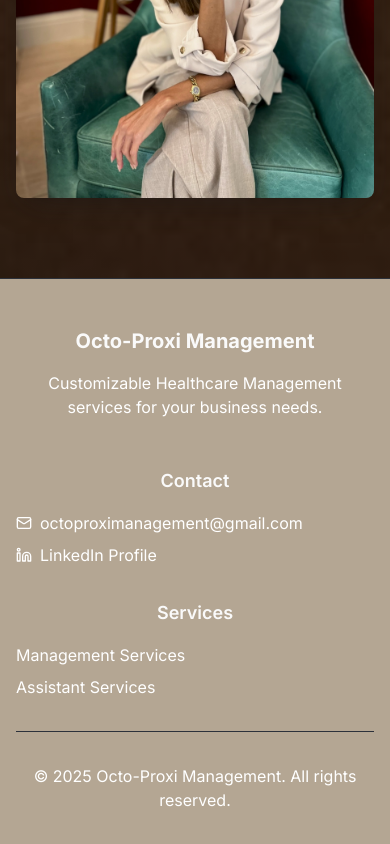
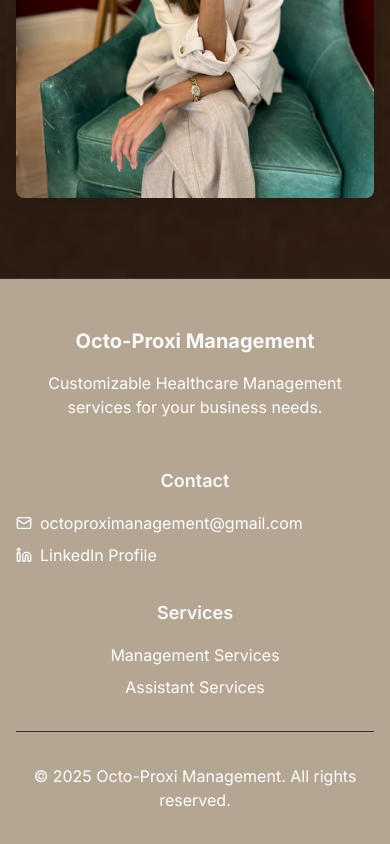
Before and after one commit to tinashe13/octo-proxi-connect, a React (Vite) app: page /about in a window 390 px wide. Shown: the part 2733-3577 px from the top of the page. Built offline with nearby package versions, Linux system fonts and the light colour scheme.

Commit message:
Center footer links on mobile
Center the footer links in mobile view by adjusting the text alignment and grid layout in `Footer.tsx`.

```diff
--- a/src/components/Footer.tsx
+++ b/src/components/Footer.tsx
@@ -44,18 +44,18 @@ export function Footer() {
             <div>
       <h4 className="text-lg font-semibold text-foreground mb-4">Services</h4>
       <div className="space-y-2 text-white">
-        <div className="flex items-center gap-2">
+        <div className="flex justify-center md:justify-start">
           <button
             onClick={() => navigate('/management-services')}
-            className="hover:text-primary transition-colors text-left"
+            className="hover:text-primary transition-colors"
           >
             Management Services
           </button>
         </div>
-        <div className="flex items-center gap-2">
+        <div className="flex justify-center md:justify-start">
           <button
             onClick={() => navigate('/assistant-services')}
-            className="hover:text-primary transition-colors text-left"
+            className="hover:text-primary transition-colors"
           >
             Assistant Services
           </button>
```
